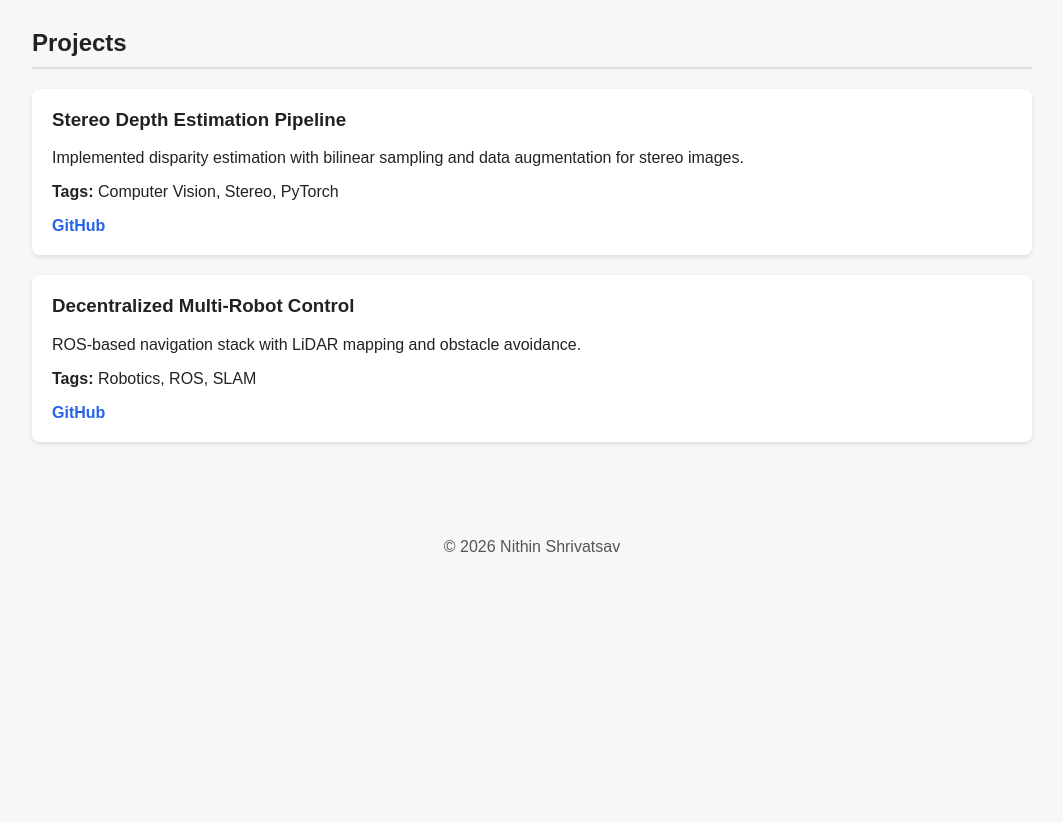
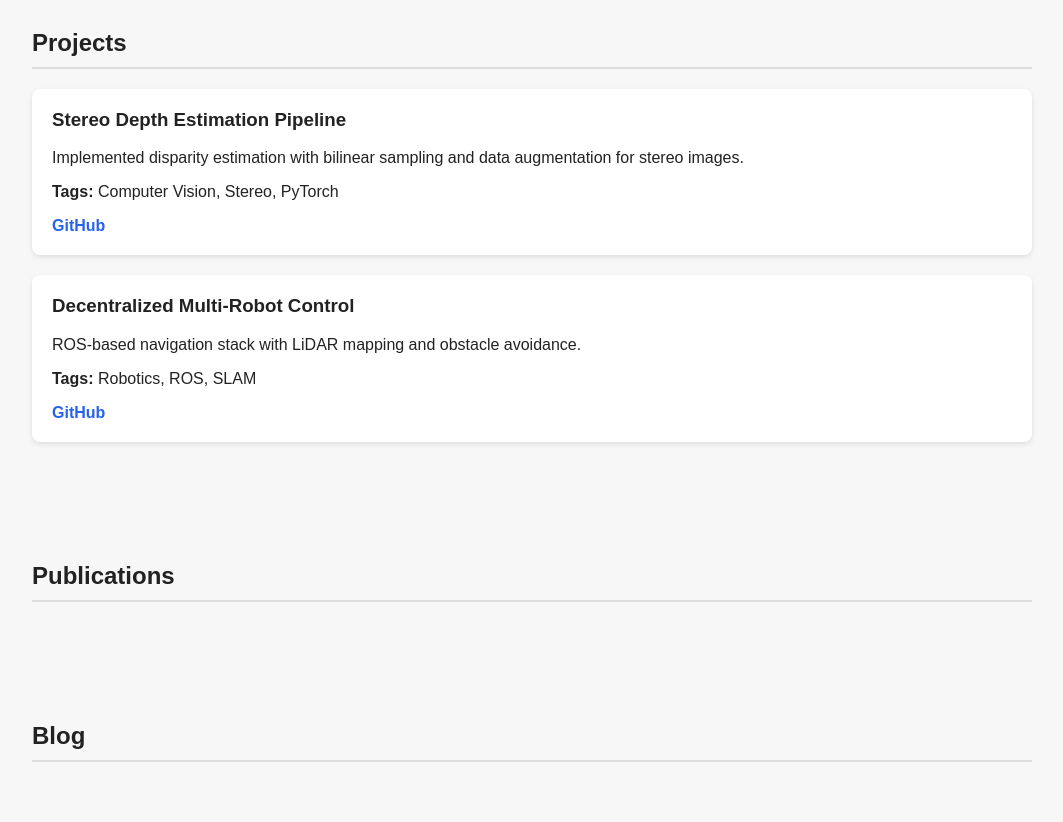
Before and after one commit to NithinShrivatsav/nithinshrivatsav.github.io, a plain HTML site: page index.html in a window 1280 px wide. Shown: the part 455-1277 px from the top of the page, without its empty margins (108-1171 px from the left). Before the commit the page ends 1047 px from the top, so only its background shows below. Drawn offline with Linux system fonts and the light colour scheme.

Commit message:
Update index.html

```diff
--- a/index.html
+++ b/index.html
@@ -1,12 +1,10 @@
 <!DOCTYPE html>
-<html lang="en">
+<html>
 <head>
-  <meta charset="UTF-8" />
-  <title>Nithin Shrivatsav Srikanth | Robotics, Computer Vision & Deep Learning</title>
+  <title>Nithin Shrivatsav | Robotics Portfolio</title>
   <link rel="stylesheet" href="style.css" />
 </head>
 <body>
-
 <header>
   <h1>Nithin Shrivatsav</h1>
   <p>Robotics • Computer Vision • Perception Systems</p>
@@ -31,9 +29,15 @@
   <div id="projects"></div>
 </section>
 
-<footer>
-  <p>© 2026 Nithin Shrivatsav</p>
-</footer>
+<section>
+  <h2>Publications</h2>
+  <div id="publications"></div>
+</section>
+
+<section>
+  <h2>Blog</h2>
+  <div id="blog"></div>
+</section>
 
 <script src="script.js"></script>
 </body>
```
